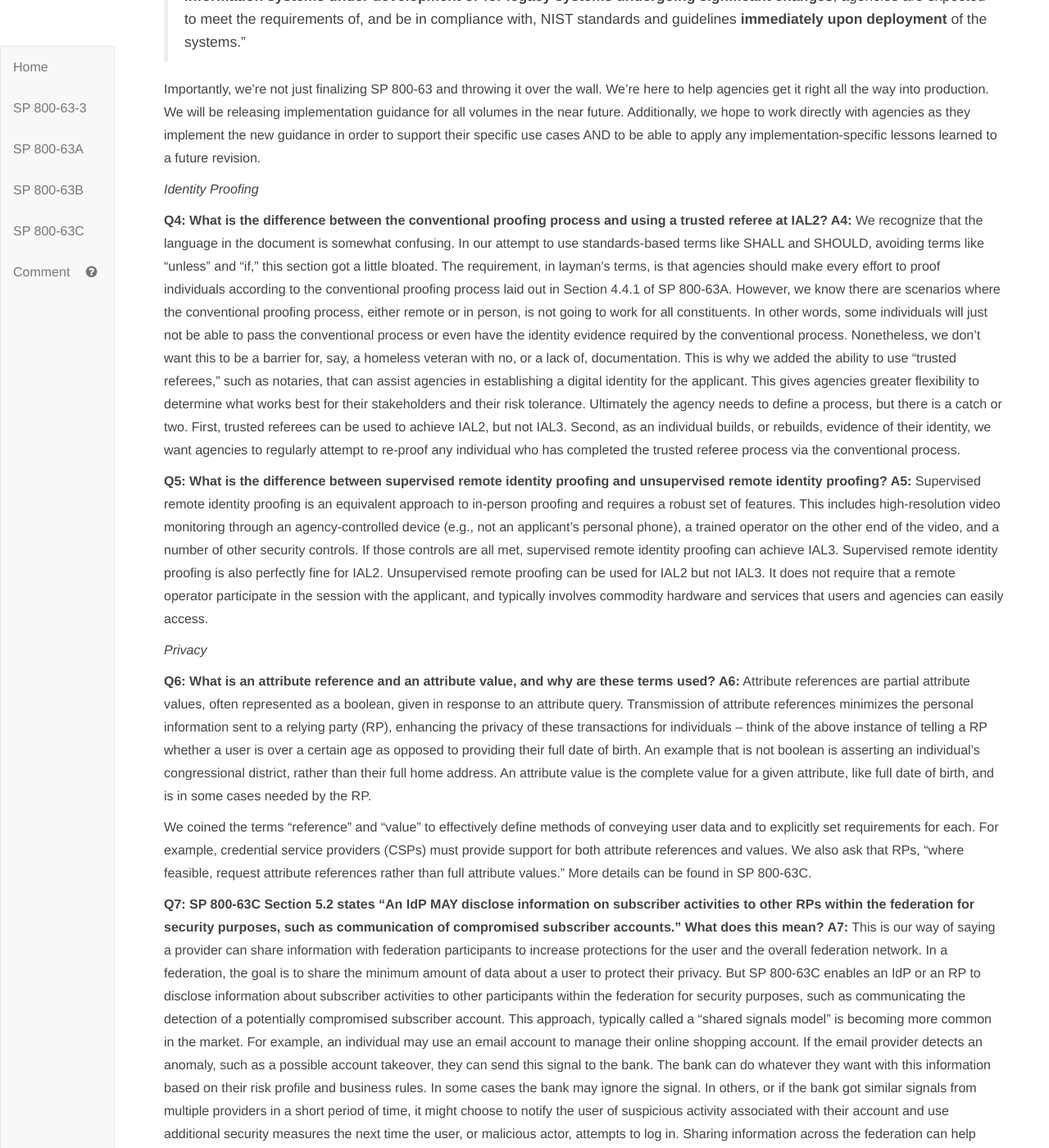
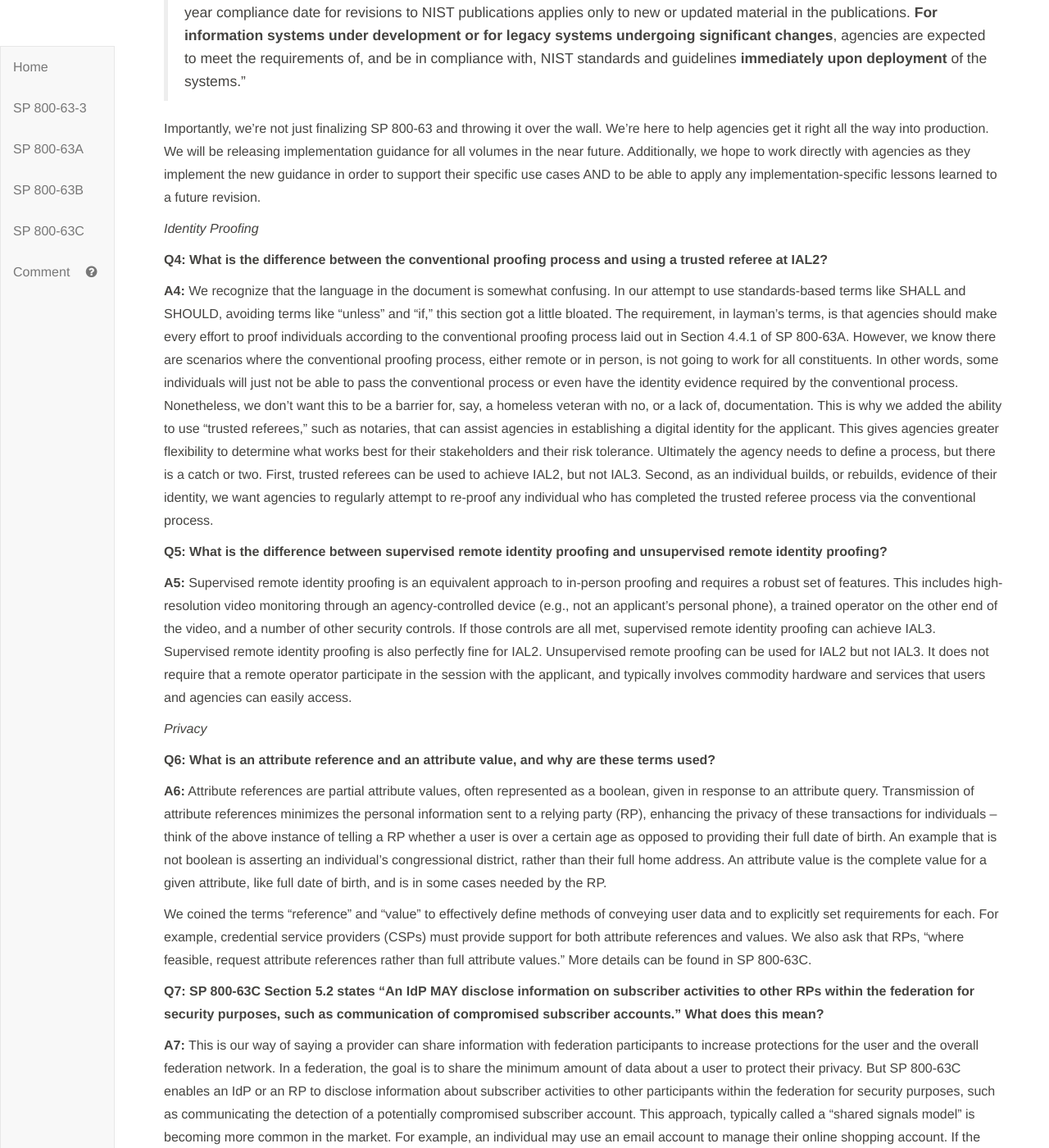
Before and after one commit to usnistgov/800-63-FAQ, a Jekyll site: the page built from faq-v1.md, in a window 1280 px wide and 1400 px high, scrolled down 1773 px. Shown: the whole window at 82% size. Built offline with Jekyll 4.4.1, drawn with Linux system fonts in a browser that asks for light colours; our own code applies the rules of GitHub Pages for plain Markdown files; some of the changed text lies outside the part shown.

Commit message:
space issues

```diff
--- a/faq-v1.md
+++ b/faq-v1.md
@@ -30,15 +30,17 @@ Instead of a single assurance level for identity proofing, authenticators, and f
 
 This flexibility also asks agencies to think innovatively about their system’s privacy requirements. This includes pseudonymous interactions even when strong, multi-factor authenticators are used. In a nutshell, the new version gives agencies the flexibility to deploy strong authentication while avoiding unnecessary proofing of users’ identities that would require collecting (and then protecting) sensitive information. This was not possible in previous versions of the document, where proofing and authentication requirements were bound together in a single assurance level. The new guidelines also require federated identity providers (IdPs) to support a range of options for querying data, like using attribute references (e.g., asserting whether an individual is older than a certain age as opposed to sharing the entire date of birth).
 
-<a name="q2"></a>**Q2: Each xAL has only three levels. Why change from four levels to three?
-A2:** A few reasons:
+<a name="q2"></a>**Q2: Each xAL has only three levels. Why change from four levels to three?**
+
+**A2:** A few reasons:
 1.	In the old LOA model, LOA2 and LOA3 had very similar proofing processes. There were differences between them, but they were trivial and did not adequately address the risks associated with proofing an individual – especially if the proofing was performed remotely.
 2.	For authenticators, LOA1 and LOA2 were very similar. In fact, the biggest difference is that passwords (i.e., memorized secrets) increased from six characters to eight. With today’s computing power, a difference in password size of two characters is negligible.
 3.	When we conducted the analysis, we realized that LOA2 “done right” was really a composite of proofing an individual at IAL2 (at best) and then protecting their account with a password (AAL1). This is a big no-no logically and, if personal information is involved, expressly forbidden by E.O. 13681. So, almost by definition, an LOA2 implementation was either out of compliance or just insecure. To do LOA2 “right” in today’s threat environment, you needed to do LOA3 anyway.
 We did not take this decision lightly, as many federal systems are operating at LOA2. Yet after the analysis, and obtaining buy-in from OMB, we made the update to enable federal systems to effectively respond to modern vulnerabilities. Switching to three levels within each assurance component provides greater security and privacy benefits and gives agencies flexibility to better meet their mission and constituent needs. Federation Assurance Levels (FALs) represent a complete revamp from prior versions, giving greater attention to federated architectures that are becoming – and we expect will continue to become –  more prominent over time.
 
-<a name="q3"></a>**Q3: When does SP 800-63 apply to federal agencies?
-A3:** Agencies make the risk determinations for their systems so we don’t set those rules. That said, OMB offers some good information in OMB Circular A-130, stating that legacy systems, specifically those in production on or before June 22, 2017, have 12 months to comply with a new publication, while systems currently in development or undergoing a major transformation need to use the current revision when deployed. For completeness, the language from OMB Circular A-130 states (emphasis ours):
+<a name="q3"></a>**Q3: When does SP 800-63 apply to federal agencies?**
+
+**A3:** Agencies make the risk determinations for their systems so we don’t set those rules. That said, OMB offers some good information in OMB Circular A-130, stating that legacy systems, specifically those in production on or before June 22, 2017, have 12 months to comply with a new publication, while systems currently in development or undergoing a major transformation need to use the current revision when deployed. For completeness, the language from OMB Circular A-130 states (emphasis ours):
 
 > “**For legacy information systems**, agencies are expected to meet the requirements of, and be in compliance with, NIST standards and guidelines **within one year** of their respective publication dates unless otherwise directed by OMB. The one-year compliance date for revisions to NIST publications applies only to new or updated material in the publications. **For information systems under development or for legacy systems undergoing significant changes**, agencies are expected to meet the requirements of, and be in compliance with, NIST standards and guidelines **immediately upon deployment** of the systems.”
 
@@ -46,27 +48,32 @@ Importantly, we’re not just finalizing SP 800-63 and throwing it over the wall
 
 *Identity Proofing*
 
-<a name="q4"></a>**Q4: What is the difference between the conventional proofing process and using a trusted referee at IAL2?
-A4:** We recognize that the language in the document is somewhat confusing. In our attempt to use standards-based terms like SHALL and SHOULD, avoiding terms like “unless” and “if,” this section got a little bloated. The requirement, in layman’s terms, is that agencies should make every effort to proof individuals according to the conventional proofing process laid out in Section 4.4.1 of SP 800-63A. However, we know there are scenarios where the conventional proofing process, either remote or in person, is not going to work for all constituents. In other words, some individuals will just not be able to pass the conventional process or even have the identity evidence required by the conventional process. Nonetheless, we don’t want this to be a barrier for, say, a homeless veteran with no, or a lack of, documentation. This is why we added the ability to use “trusted referees,” such as notaries, that can assist agencies in establishing a digital identity for the applicant. This gives agencies greater flexibility to determine what works best for their stakeholders and their risk tolerance. Ultimately the agency needs to define a process, but there is a catch or two. First, trusted referees can be used to achieve IAL2, but not IAL3. Second, as an individual builds, or rebuilds, evidence of their identity, we want agencies to regularly attempt to re-proof any individual who has completed the trusted referee process via the conventional process.
+<a name="q4"></a>**Q4: What is the difference between the conventional proofing process and using a trusted referee at IAL2?**
 
-<a name="q5"></a>**Q5: What is the difference between supervised remote identity proofing and unsupervised remote identity proofing?
-A5:** Supervised remote identity proofing is an equivalent approach to in-person proofing and requires a robust set of features. This includes high-resolution video monitoring through an agency-controlled device (e.g., not an applicant’s personal phone), a trained operator on the other end of the video, and a number of other security controls. If those controls are all met, supervised remote identity proofing can achieve IAL3. Supervised remote identity proofing is also perfectly fine for IAL2. Unsupervised remote proofing can be used for IAL2 but not IAL3. It does not require that a remote operator participate in the session with the applicant, and typically involves commodity hardware and services that users and agencies can easily access.
+**A4:** We recognize that the language in the document is somewhat confusing. In our attempt to use standards-based terms like SHALL and SHOULD, avoiding terms like “unless” and “if,” this section got a little bloated. The requirement, in layman’s terms, is that agencies should make every effort to proof individuals according to the conventional proofing process laid out in Section 4.4.1 of SP 800-63A. However, we know there are scenarios where the conventional proofing process, either remote or in person, is not going to work for all constituents. In other words, some individuals will just not be able to pass the conventional process or even have the identity evidence required by the conventional process. Nonetheless, we don’t want this to be a barrier for, say, a homeless veteran with no, or a lack of, documentation. This is why we added the ability to use “trusted referees,” such as notaries, that can assist agencies in establishing a digital identity for the applicant. This gives agencies greater flexibility to determine what works best for their stakeholders and their risk tolerance. Ultimately the agency needs to define a process, but there is a catch or two. First, trusted referees can be used to achieve IAL2, but not IAL3. Second, as an individual builds, or rebuilds, evidence of their identity, we want agencies to regularly attempt to re-proof any individual who has completed the trusted referee process via the conventional process.
+
+<a name="q5"></a>**Q5: What is the difference between supervised remote identity proofing and unsupervised remote identity proofing?**
+
+**A5:** Supervised remote identity proofing is an equivalent approach to in-person proofing and requires a robust set of features. This includes high-resolution video monitoring through an agency-controlled device (e.g., not an applicant’s personal phone), a trained operator on the other end of the video, and a number of other security controls. If those controls are all met, supervised remote identity proofing can achieve IAL3. Supervised remote identity proofing is also perfectly fine for IAL2. Unsupervised remote proofing can be used for IAL2 but not IAL3. It does not require that a remote operator participate in the session with the applicant, and typically involves commodity hardware and services that users and agencies can easily access.
 
 *Privacy*
 
-<a name="q6"></a>**Q6: What is an attribute reference and an attribute value, and why are these terms used?
-A6:** Attribute references are partial attribute values, often represented as a boolean, given in response to an attribute query. Transmission of attribute references minimizes the personal information sent to a relying party (RP), enhancing the privacy of these transactions for individuals – think of the above instance of telling a RP whether a user is over a certain age as opposed to providing their full date of birth. An example that is not boolean is asserting an individual’s congressional district, rather than their full home address. An attribute value is the complete value for a given attribute, like full date of birth, and is in some cases needed by the RP.
+<a name="q6"></a>**Q6: What is an attribute reference and an attribute value, and why are these terms used?**
+
+**A6:** Attribute references are partial attribute values, often represented as a boolean, given in response to an attribute query. Transmission of attribute references minimizes the personal information sent to a relying party (RP), enhancing the privacy of these transactions for individuals – think of the above instance of telling a RP whether a user is over a certain age as opposed to providing their full date of birth. An example that is not boolean is asserting an individual’s congressional district, rather than their full home address. An attribute value is the complete value for a given attribute, like full date of birth, and is in some cases needed by the RP.
 
 We coined the terms “reference” and “value” to effectively define methods of conveying user data and to explicitly set requirements for each. For example, credential service providers (CSPs) must provide support for both attribute references and values. We also ask that RPs, “where feasible, request attribute references rather than full attribute values.” More details can be found in SP 800-63C.
 
-<a name="q7"></a>**Q7: SP 800-63C Section 5.2 states “An IdP MAY disclose information on subscriber activities to other RPs within the federation for security purposes, such as communication of compromised subscriber accounts.” What does this mean?
-A7:** This is our way of saying a provider can share information with federation participants to increase protections for the user and the overall federation network. In a federation, the goal is to share the minimum amount of data about a user to protect their privacy. But SP 800-63C enables an IdP or an RP to disclose information about subscriber activities to other participants within the federation for security purposes, such as communicating the detection of a potentially compromised subscriber account. This approach, typically called a “shared signals model” is becoming more common in the market.
+<a name="q7"></a>**Q7: SP 800-63C Section 5.2 states “An IdP MAY disclose information on subscriber activities to other RPs within the federation for security purposes, such as communication of compromised subscriber accounts.” What does this mean?**
+
+**A7:** This is our way of saying a provider can share information with federation participants to increase protections for the user and the overall federation network. In a federation, the goal is to share the minimum amount of data about a user to protect their privacy. But SP 800-63C enables an IdP or an RP to disclose information about subscriber activities to other participants within the federation for security purposes, such as communicating the detection of a potentially compromised subscriber account. This approach, typically called a “shared signals model” is becoming more common in the market.
 For example, an individual may use an email account to manage their online shopping account. If the email provider detects an anomaly, such as a possible account takeover, they can send this signal to the bank. The bank can do whatever they want with this information based on their risk profile and business rules. In some cases the bank may ignore the signal. In others, or if the bank got similar signals from multiple providers in a short period of time, it might choose to notify the user of suspicious activity associated with their account and use additional security measures the next time the user, or malicious actor, attempts to log in. Sharing information across the federation can help stop hackers from gaining unauthorized access to participating services.
 
 *Authenticators*
 
-<a name="q8"></a>**Q8: What is a RESTRICTED authenticator and what do providers have to do differently if they use one?
-A8:** As threats evolve, some authenticators become less reliable, so we established the notion of “RESTRICTED” to tag authenticators if they become of concern. We didn’t make this up: the NIST cryptography team has been using this approach for some time, and we like to be consistent with other NIST efforts so we don’t confuse our stakeholders. Implementing a RESTRICTED authenticator requires the agency to assess, understand, and accept the risk associated with that authenticator.
+<a name="q8"></a>**Q8: What is a RESTRICTED authenticator and what do providers have to do differently if they use one?**
+
+**A8:** As threats evolve, some authenticators become less reliable, so we established the notion of “RESTRICTED” to tag authenticators if they become of concern. We didn’t make this up: the NIST cryptography team has been using this approach for some time, and we like to be consistent with other NIST efforts so we don’t confuse our stakeholders. Implementing a RESTRICTED authenticator requires the agency to assess, understand, and accept the risk associated with that authenticator.
 
 Therefore, the agency needs to:
 - Offer subscribers at least one alternate authenticator that is not RESTRICTED.
@@ -76,12 +83,15 @@ Therefore, the agency needs to:
 
 Currently, authenticators leveraging the public switched telephone network, including phone-and Short Message Service (SMS)-based one-time passwords (OTPs) are restricted. Other authenticator types may be added as additional threats emerge. Note that, among other requirements, even when using phone- and SMS-based OTPs, the agency also has to verify that the OTP is being directed to a phone and not an IP address, such as with VoIP, as these accounts are not typically protected with multi-factor authentication.
 
-<a name="q9"></a>**Q9: Can you provide a more detailed description of "risk-based or adaptive authentication techniques" as mentioned in NIST SP 800-63B?
-A9:** Risk-based or adaptive authentication systems evaluate a host of user, system, and environmental attributes; other such signals; and behavioral profiles to make an authentication decision. IP address, geolocation, time of day, transaction type, mouse movements, keystroke, and variances from typical usage norms are some of the signals used in these systems. These solutions do not currently count as a valid authenticator in and of themselves, as this information does not necessarily constitute a “secret,” and most solutions leverage proprietary ways of making an authentication decision.
+<a name="q9"></a>**Q9: Can you provide a more detailed description of "risk-based or adaptive authentication techniques" as mentioned in NIST SP 800-63B?**
+
+**A9:** Risk-based or adaptive authentication systems evaluate a host of user, system, and environmental attributes; other such signals; and behavioral profiles to make an authentication decision. IP address, geolocation, time of day, transaction type, mouse movements, keystroke, and variances from typical usage norms are some of the signals used in these systems. These solutions do not currently count as a valid authenticator in and of themselves, as this information does not necessarily constitute a “secret,” and most solutions leverage proprietary ways of making an authentication decision.
 We are eager to discover secure, standards-based ways to execute these processes. However, until we have a good way to define the requirements to properly execute these approaches, “risk-based” and “adaptive” techniques are considered added controls to digital authentication. If you have ideas on how we can add these as acceptable authenticator types in future guidance, please let us know all about it!
 
-<a name="q10"></a>**Q10: What is authentication intent?
-A10:** Authentication intent is the process of demonstrating that an individual intended to authenticate. Establishing authentication intent – like entering an OTP from a device, inserting a smart card, or simply touching the device (known as proof of presence) – can act as a countermeasure against malware using the endpoint as a proxy for authenticating an attacker without the user’s knowledge. This makes it more difficult for the authenticator to be used for nefarious purposes outside the control of the legitimate user.
+<a name="q10"></a>**Q10: What is authentication intent?**
 
-<a name="q11"></a>**Q11: What is verifier impersonation resistance?
-A11:** Verifier impersonation resistance places requirements on authenticators to reasonably thwart a phishing attack. Phishing attacks attempt to fool an individual into providing valid credentials to an attacker or a rogue site. At AAL3, SP 800-63B requires authenticators that use a verifier impersonation-resistant authentication protocol to prevent possible phishing attacks. There are a number of ways to do this, including various encryption protocols and digital signature technologies that validate involved parties. One example of a verifier impersonation-resistant authentication protocol is client-authenticated transport layer security (TLS). In this protocol, the client signs the authenticator output and earlier messages that are unique to the particular TLS connection being negotiated.
+**A10:** Authentication intent is the process of demonstrating that an individual intended to authenticate. Establishing authentication intent – like entering an OTP from a device, inserting a smart card, or simply touching the device (known as proof of presence) – can act as a countermeasure against malware using the endpoint as a proxy for authenticating an attacker without the user’s knowledge. This makes it more difficult for the authenticator to be used for nefarious purposes outside the control of the legitimate user.
+
+<a name="q11"></a>**Q11: What is verifier impersonation resistance?**
+
+**A11:** Verifier impersonation resistance places requirements on authenticators to reasonably thwart a phishing attack. Phishing attacks attempt to fool an individual into providing valid credentials to an attacker or a rogue site. At AAL3, SP 800-63B requires authenticators that use a verifier impersonation-resistant authentication protocol to prevent possible phishing attacks. There are a number of ways to do this, including various encryption protocols and digital signature technologies that validate involved parties. One example of a verifier impersonation-resistant authentication protocol is client-authenticated transport layer security (TLS). In this protocol, the client signs the authenticator output and earlier messages that are unique to the particular TLS connection being negotiated.
```
